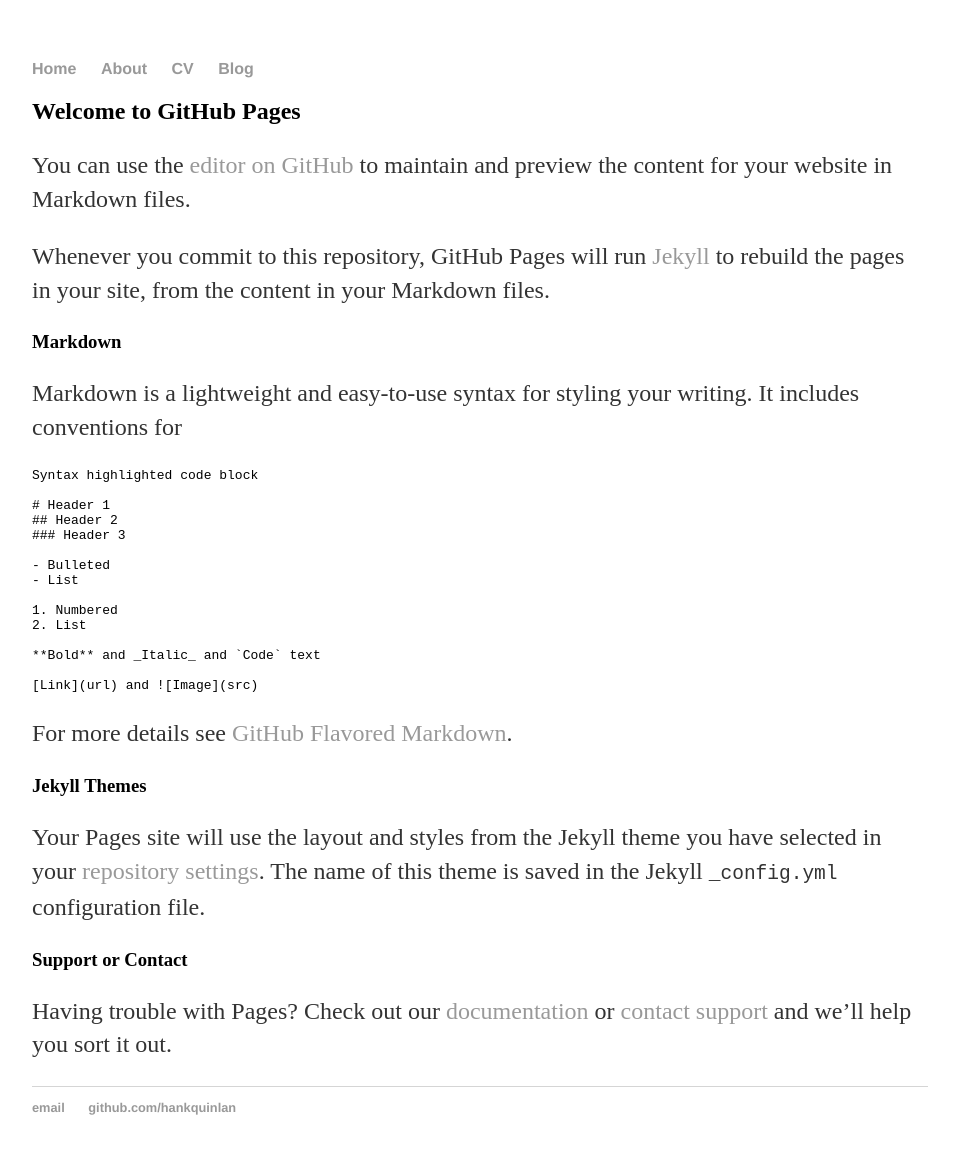
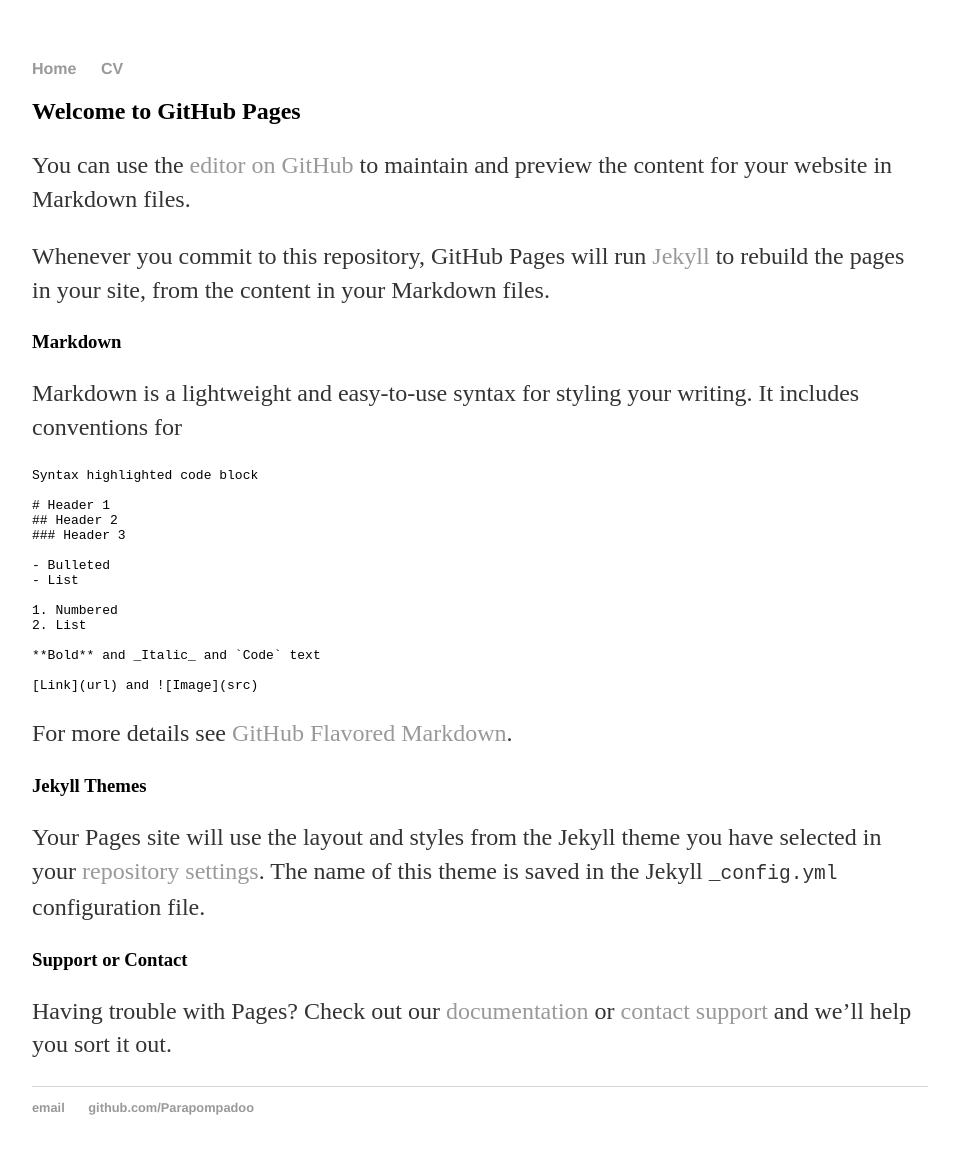
Before and after one commit to Parapompadoo/Parapompadoo.github.io, a Jekyll site: the page built from index.md, in a window 1280 px wide. Shown: the whole page, without its empty margins (160-1119 px from the left). Built offline with Jekyll 4.4.1, drawn with Linux system fonts in a browser that asks for light colours; our own code applies the rules of GitHub Pages for plain Markdown files.

Commit message:
Update default.html

```diff
--- a/_layouts/default.html
+++ b/_layouts/default.html
@@ -9,9 +9,7 @@
 			<nav>
 	    		<ul>
 	        		<li><a href="/">Home</a></li>
-		        	<li><a href="/about">About</a></li>
 	        		<li><a href="/cv">CV</a></li>
-	        		<li><a href="/blog">Blog</a></li>
 	    		</ul>
 			</nav>
 			<div class="container">
@@ -21,8 +19,8 @@
 			</div><!-- /.container -->
 			<footer>
 	    		<ul>
-	        		<li><a href="mailto:hankquinlanhub@gmail.com">email</a></li>
-	        		<li><a href="https://github.com/hankquinlan">github.com/hankquinlan</a></li>
+	        		<li><a href="mailto:f2015567@pilani.bits-pilani.ac.in">email</a></li>
+	        		<li><a href="https://github.com/Parapompadoo">github.com/Parapompadoo</a></li>
 				</ul>
 			</footer>
 		</body>
```
